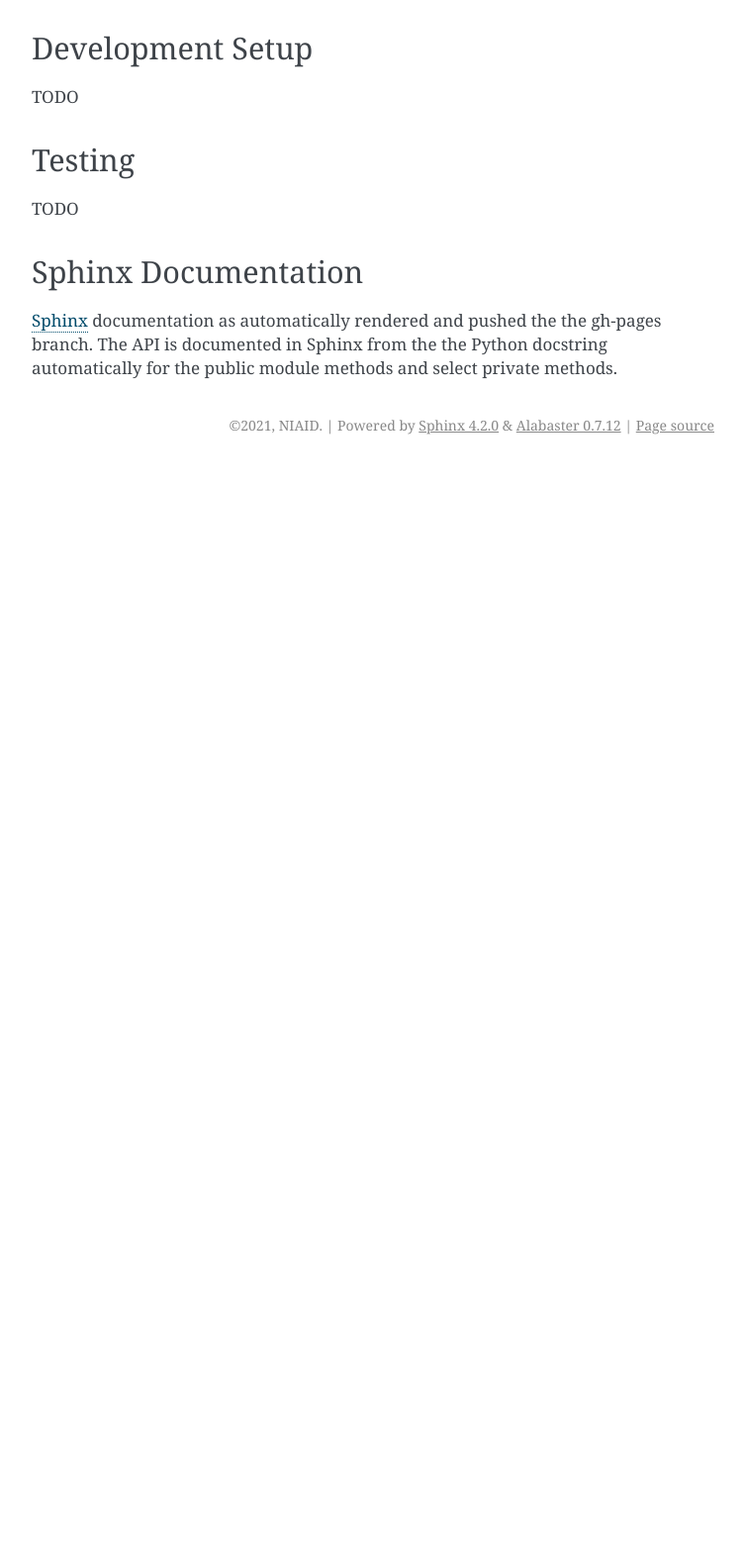
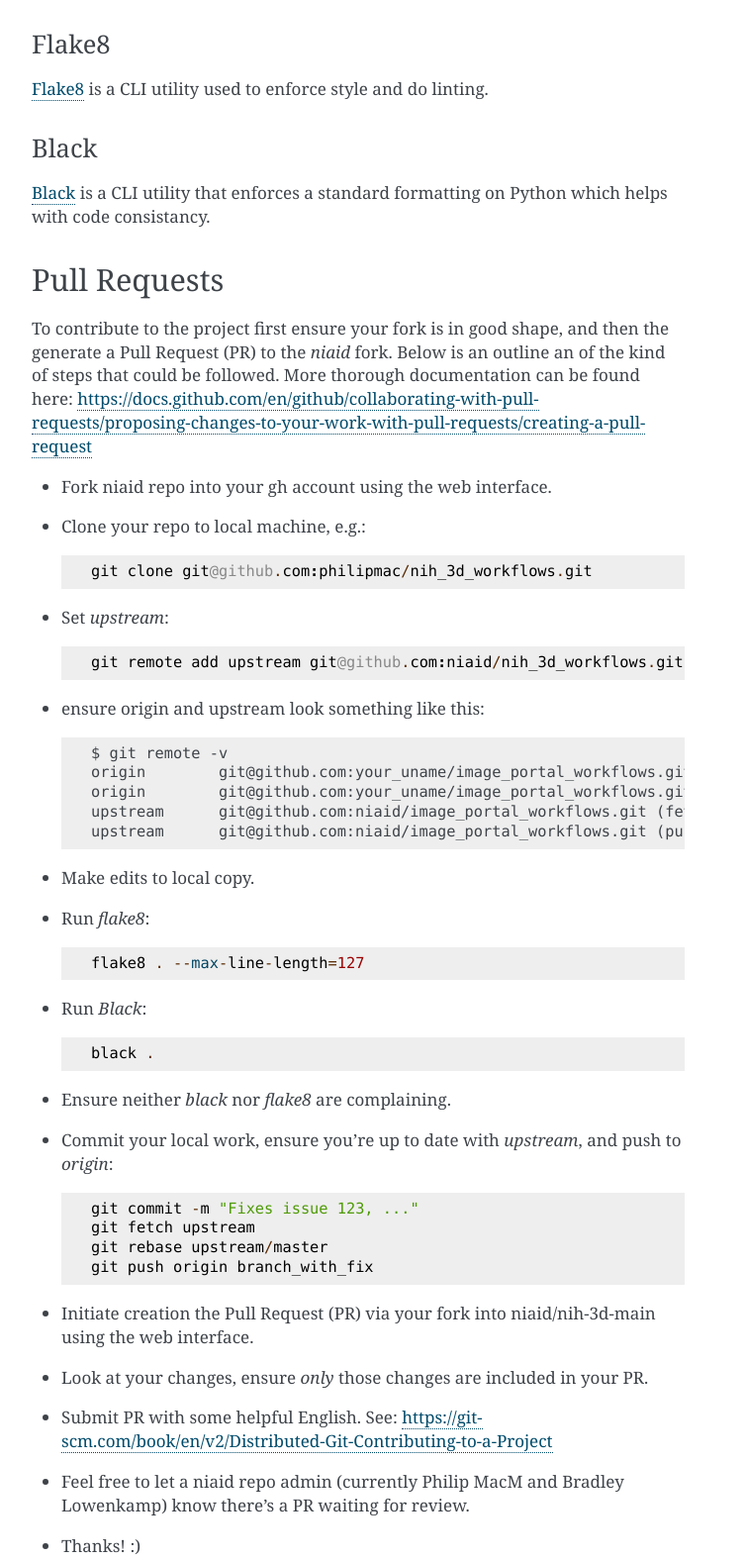
Before and after one commit to niaid/image_portal_workflows, a plain HTML site: page development.html in a window 1280 px wide. Shown: the part 683-2259 px from the top of the page at 99% size, without its empty margins (388-1141 px from the left). Before the commit the page ends 1152 px from the top, so only its background shows below. Drawn offline with Linux system fonts and the light colour scheme.

Commit message:
Automatic Update
Thu Nov 18 19:51:58 UTC 2021

```diff
--- a/_static/basic.css
+++ b/_static/basic.css
@@ -731,8 +731,9 @@ dl.glossary dt {
 
 .classifier:before {
     font-style: normal;
-    margin: 0.5em;
+    margin: 0 0.5em;
     content: ":";
+    display: inline-block;
 }
 
 abbr, acronym {
--- a/_static/searchtools.js
+++ b/_static/searchtools.js
@@ -328,7 +328,9 @@ var Search = {
     var results = [];
 
     for (var prefix in objects) {
-      for (var name in objects[prefix]) {
+      for (var iMatch = 0; iMatch != objects[prefix].length; ++iMatch) {
+        var match = objects[prefix][iMatch];
+        var name = match[4];
         var fullname = (prefix ? prefix + '.' : '') + name;
         var fullnameLower = fullname.toLowerCase()
         if (fullnameLower.indexOf(object) > -1) {
@@ -342,7 +344,6 @@ var Search = {
           } else if (parts[parts.length - 1].indexOf(object) > -1) {
             score += Scorer.objPartialMatch;
           }
-          var match = objects[prefix][name];
           var objname = objnames[match[1]][2];
           var title = titles[match[0]];
           // If more than one term searched for, we require other words to be
--- a/development.html
+++ b/development.html
@@ -53,10 +53,65 @@ transparent with operation such as cloning, adding files, and changing branches.
 <p>The “.gitattributes” configuration file automatically places files in the directories “test/data” and “cxr_similarity/data” to
 be stored in Git LFS.</p>
 </section>
+<section id="flake8">
+<h3>Flake8<a class="headerlink" href="#flake8" title="Permalink to this headline">¶</a></h3>
+<p><a class="reference external" href="https://pypi.org/project/flake8/">Flake8</a> is a CLI utility used to enforce style and do linting.</p>
 </section>
-<section id="development-setup">
-<h2>Development Setup<a class="headerlink" href="#development-setup" title="Permalink to this headline">¶</a></h2>
-<p>TODO</p>
+<section id="black">
+<h3>Black<a class="headerlink" href="#black" title="Permalink to this headline">¶</a></h3>
+<p><a class="reference external" href="https://pypi.org/project/black/">Black</a> is a CLI utility that enforces a standard formatting on Python which helps with code consistancy.</p>
+</section>
+</section>
+<section id="pull-requests">
+<h2>Pull Requests<a class="headerlink" href="#pull-requests" title="Permalink to this headline">¶</a></h2>
+<p>To contribute to the project first ensure your fork is in good shape, and then the generate a Pull Request (PR) to the <cite>niaid</cite> fork. Below is an outline an of the kind of steps that could be followed. More thorough documentation can be found here: <a class="reference external" href="https://docs.github.com/en/github/collaborating-with-pull-requests/proposing-changes-to-your-work-with-pull-requests/creating-a-pull-request">https://docs.github.com/en/github/collaborating-with-pull-requests/proposing-changes-to-your-work-with-pull-requests/creating-a-pull-request</a></p>
+<ul>
+<li><p>Fork niaid repo into your gh account using the web interface.</p></li>
+<li><p>Clone your repo to local machine, e.g.:</p>
+<div class="highlight-default notranslate"><div class="highlight"><pre><span></span><span class="n">git</span> <span class="n">clone</span> <span class="n">git</span><span class="nd">@github</span><span class="o">.</span><span class="n">com</span><span class="p">:</span><span class="n">philipmac</span><span class="o">/</span><span class="n">nih_3d_workflows</span><span class="o">.</span><span class="n">git</span>
+</pre></div>
+</div>
+</li>
+<li><p>Set <cite>upstream</cite>:</p>
+<div class="highlight-default notranslate"><div class="highlight"><pre><span></span><span class="n">git</span> <span class="n">remote</span> <span class="n">add</span> <span class="n">upstream</span> <span class="n">git</span><span class="nd">@github</span><span class="o">.</span><span class="n">com</span><span class="p">:</span><span class="n">niaid</span><span class="o">/</span><span class="n">nih_3d_workflows</span><span class="o">.</span><span class="n">git</span>
+</pre></div>
+</div>
+</li>
+<li><p>ensure origin and upstream look something like this:</p>
+<div class="highlight-default notranslate"><div class="highlight"><pre><span></span>$ git remote -v
+origin        git@github.com:your_uname/image_portal_workflows.git (fetch)
+origin        git@github.com:your_uname/image_portal_workflows.git (push)
+upstream      git@github.com:niaid/image_portal_workflows.git (fetch)
+upstream      git@github.com:niaid/image_portal_workflows.git (push)
+</pre></div>
+</div>
+</li>
+<li><p>Make edits to local copy.</p></li>
+<li><p>Run <cite>flake8</cite>:</p>
+<div class="highlight-default notranslate"><div class="highlight"><pre><span></span><span class="n">flake8</span> <span class="o">.</span> <span class="o">--</span><span class="nb">max</span><span class="o">-</span><span class="n">line</span><span class="o">-</span><span class="n">length</span><span class="o">=</span><span class="mi">127</span>
+</pre></div>
+</div>
+</li>
+<li><p>Run <cite>Black</cite>:</p>
+<div class="highlight-default notranslate"><div class="highlight"><pre><span></span><span class="n">black</span> <span class="o">.</span>
+</pre></div>
+</div>
+</li>
+<li><p>Ensure neither <cite>black</cite> nor <cite>flake8</cite> are complaining.</p></li>
+<li><p>Commit your local work, ensure you’re up to date with <cite>upstream</cite>, and push to <cite>origin</cite>:</p>
+<div class="highlight-default notranslate"><div class="highlight"><pre><span></span><span class="n">git</span> <span class="n">commit</span> <span class="o">-</span><span class="n">m</span> <span class="s2">&quot;Fixes issue 123, ...&quot;</span>
+<span class="n">git</span> <span class="n">fetch</span> <span class="n">upstream</span>
+<span class="n">git</span> <span class="n">rebase</span> <span class="n">upstream</span><span class="o">/</span><span class="n">master</span>
+<span class="n">git</span> <span class="n">push</span> <span class="n">origin</span> <span class="n">branch_with_fix</span>
+</pre></div>
+</div>
+</li>
+<li><p>Initiate creation the Pull Request (PR) via your fork into niaid/nih-3d-main using the web interface.</p></li>
+<li><p>Look at your changes, ensure <em>only</em> those changes are included in your PR.</p></li>
+<li><p>Submit PR with some helpful English. See: <a class="reference external" href="https://git-scm.com/book/en/v2/Distributed-Git-Contributing-to-a-Project">https://git-scm.com/book/en/v2/Distributed-Git-Contributing-to-a-Project</a></p></li>
+<li><p>Feel free to let a niaid repo admin (currently Philip MacM and Bradley Lowenkamp) know there’s a PR waiting for review.</p></li>
+<li><p>Thanks! :)</p></li>
+</ul>
 </section>
 <section id="testing">
 <h2>Testing<a class="headerlink" href="#testing" title="Permalink to this headline">¶</a></h2>
@@ -91,7 +146,7 @@ methods.</p>
 <ul class="current">
 <li class="toctree-l1 current"><a class="current reference internal" href="#">Development</a><ul>
 <li class="toctree-l2"><a class="reference internal" href="#prerequisites">Prerequisites</a></li>
-<li class="toctree-l2"><a class="reference internal" href="#development-setup">Development Setup</a></li>
+<li class="toctree-l2"><a class="reference internal" href="#pull-requests">Pull Requests</a></li>
 <li class="toctree-l2"><a class="reference internal" href="#testing">Testing</a></li>
 <li class="toctree-l2"><a class="reference internal" href="#sphinx-documentation">Sphinx Documentation</a></li>
 </ul>
@@ -132,7 +187,7 @@ methods.</p>
       &copy;2021, NIAID.
 
       |
-      Powered by <a href="http://sphinx-doc.org/">Sphinx 4.2.0</a>
+      Powered by <a href="http://sphinx-doc.org/">Sphinx 4.3.0</a>
       &amp; <a href="https://github.com/bitprophet/alabaster">Alabaster 0.7.12</a>
 
       |
```
Also changed, not shown: genindex.html (+1 -1 lines), index.html (+2 -2 lines), search.html (+1 -1 lines), searchindex.js (+1 -1 lines), _sources/development.rst.txt.
